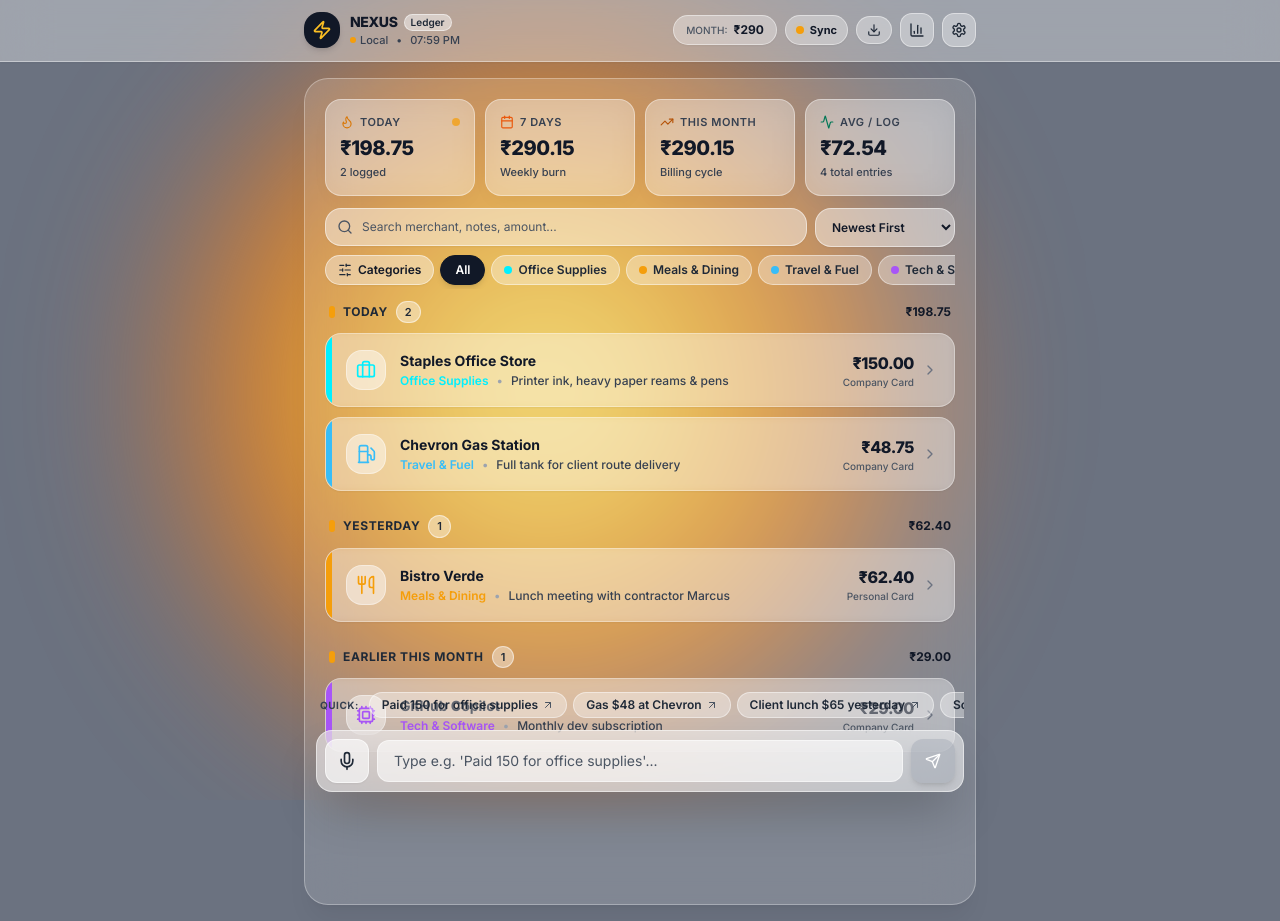
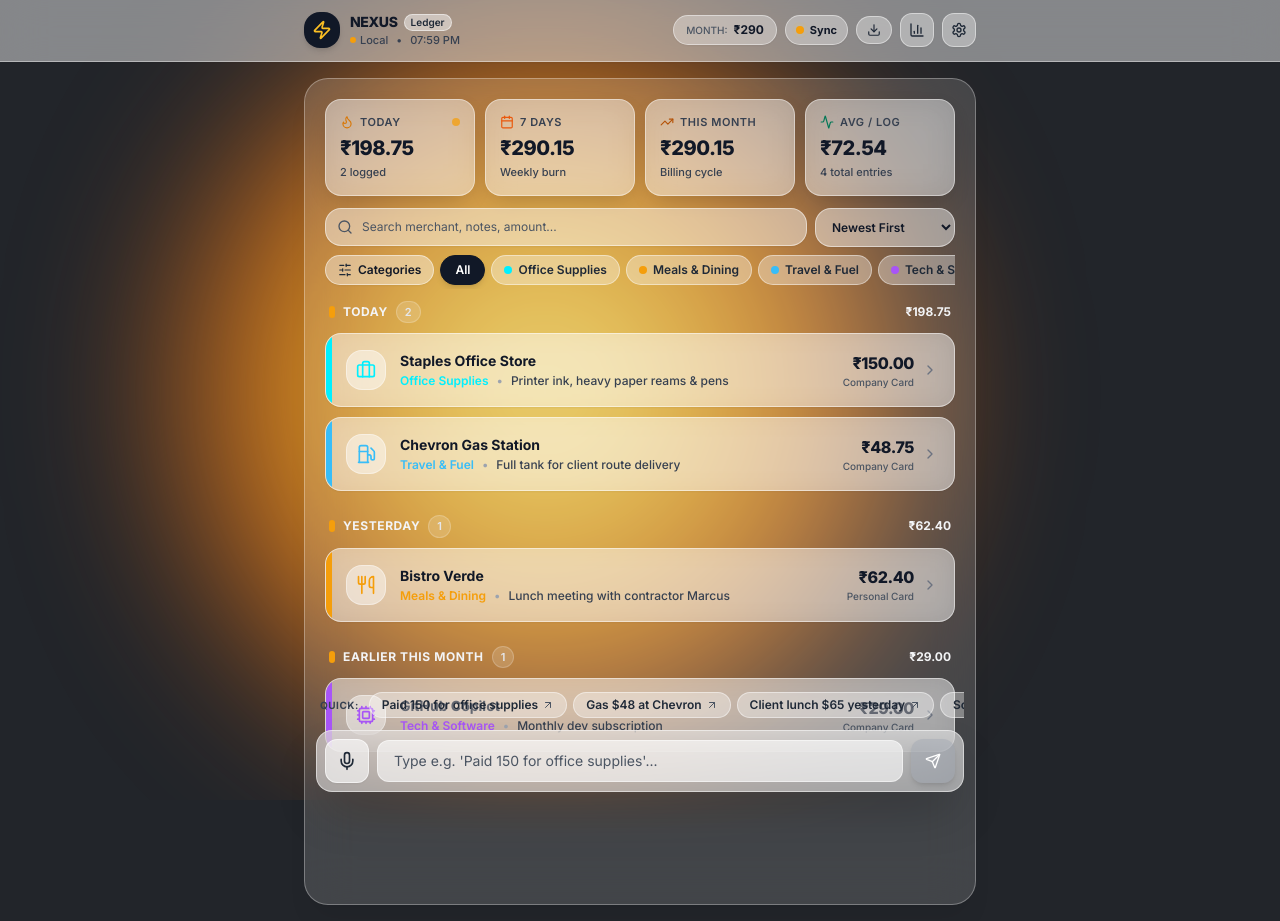
Before and after one commit to manojpolisetti22/nexus-ledger, a React (Vite) app: page / in a window 1280 px wide. Built offline with nearby package versions, Linux system fonts and the light colour scheme; no server answers.

Commit message:
style: darken background canvas to rich dark gray closer to black (#22252a)

```diff
--- a/index.html
+++ b/index.html
@@ -7,7 +7,7 @@
 
     <!-- PWA & Mobile Web App Meta -->
     <meta name="description" content="Clean glassmorphic expense ledger with intelligent natural language and voice logging" />
-    <meta name="theme-color" content="#6b7280" />
+    <meta name="theme-color" content="#22252a" />
     <meta name="apple-mobile-web-app-capable" content="yes" />
     <meta name="apple-mobile-web-app-status-bar-style" content="default" />
     <meta name="apple-mobile-web-app-title" content="NexusPay" />
@@ -24,7 +24,7 @@
     <link rel="preconnect" href="https://fonts.gstatic.com" crossorigin />
     <link href="https://fonts.googleapis.com/css2?family=Inter:wght@300;400;500;600;700;800;900&display=swap" rel="stylesheet" />
   </head>
-  <body class="bg-[#6b7280] text-gray-900 antialiased selection:bg-amber-400 selection:text-black overflow-x-hidden min-h-screen">
+  <body class="bg-[#22252a] text-gray-900 antialiased selection:bg-amber-400 selection:text-black overflow-x-hidden min-h-screen">
     <div id="root"></div>
     <script type="module" src="/src/main.jsx"></script>
     <script>
--- a/src/components/ExpenseList.jsx
+++ b/src/components/ExpenseList.jsx
@@ -110,14 +110,14 @@
         <div className="flex items-center justify-between px-1 mb-2.5">
           <div className="flex items-center space-x-2">
             <span className="w-1.5 h-3 rounded-full bg-amber-500" />
-            <h3 className="text-xs uppercase tracking-wider text-gray-800 font-bold">
+            <h3 className="text-xs uppercase tracking-wider text-gray-100 font-bold">
               {title}
             </h3>
-            <span className="text-[11px] font-semibold px-2 py-0.5 rounded-full bg-white/40 text-gray-800 border border-white/50">
+            <span className="text-[11px] font-semibold px-2 py-0.5 rounded-full bg-white/15 text-gray-200 border border-white/20">
               {count}
             </span>
           </div>
-          <span className="text-xs font-bold text-gray-900">
+          <span className="text-xs font-bold text-gray-100">
             {currency}{total.toFixed(2)}
           </span>
         </div>
@@ -132,7 +132,7 @@
               <div
                 key={exp.id}
                 onClick={() => handleItemClick(exp)}
-                className="bg-white/30 backdrop-blur-sm border border-white/35 rounded-2xl p-4 cursor-pointer relative overflow-hidden group hover:bg-white/45 transition-all duration-200 shadow-sm"
+                className="bg-white/45 backdrop-blur-md border border-white/50 rounded-2xl p-4 cursor-pointer relative overflow-hidden group hover:bg-white/60 transition-all duration-200 shadow-sm"
               >
                 {/* Subtle Left Category Accent Bar */}
                 <div
@@ -197,8 +197,8 @@
 
   if (expenses.length === 0) {
     return (
-      <div className="my-10 bg-white/35 backdrop-blur-md border border-white/40 rounded-3xl p-8 text-center shadow-sm">
-        <div className="w-12 h-12 rounded-2xl bg-white/50 border border-white/60 flex items-center justify-center mx-auto mb-3 text-gray-800 shadow-sm">
+      <div className="my-10 bg-white/45 backdrop-blur-md border border-white/50 rounded-3xl p-8 text-center shadow-sm">
+        <div className="w-12 h-12 rounded-2xl bg-white/60 border border-white/60 flex items-center justify-center mx-auto mb-3 text-gray-900 shadow-sm">
           <Inbox className="w-6 h-6" />
         </div>
         <h3 className="text-sm font-bold uppercase text-gray-900 tracking-wider">
--- a/src/components/Header.jsx
+++ b/src/components/Header.jsx
@@ -53,7 +53,7 @@
   };
 
   return (
-    <header className="sticky top-0 z-40 w-full bg-white/35 backdrop-blur-xl border-b border-white/40 px-4 pt-[calc(env(safe-area-inset-top,0px)+12px)] pb-3 shadow-sm">
+    <header className="sticky top-0 z-40 w-full bg-white/45 backdrop-blur-xl border-b border-white/40 px-4 pt-[calc(env(safe-area-inset-top,0px)+12px)] pb-3 shadow-sm">
       <div className="max-w-2xl mx-auto flex items-center justify-between">
 
         {/* Brand / Logo */}
--- a/src/index.css
+++ b/src/index.css
@@ -9,7 +9,7 @@
   }
 
   body {
-    background-color: #6b7280;
+    background-color: #22252a;
     color: #111827;
     font-family: 'Inter', system-ui, -apple-system, BlinkMacSystemFont, sans-serif;
     -webkit-tap-highlight-color: transparent;
@@ -39,13 +39,13 @@
   }
 }
 
-/* Dull Gray Base Canvas */
+/* Dark Gray Base Canvas */
 .nexus-sky-canvas {
   position: fixed;
   inset: 0;
   width: 100vw;
   height: 100dvh;
-  background-color: #6b7280; /* Dull, muted gray backdrop */
+  background-color: #22252a; /* Dark gray closer to black backdrop */
   overflow: hidden;
   z-index: -10;
   pointer-events: none; /* Ensures background NEVER blocks clicks */
@@ -68,7 +68,7 @@
     rgba(254, 240, 138, 0.95) 0%,   /* Bright warm yellow core */
     rgba(251, 191, 36, 0.85) 30%,   /* Golden amber */
     rgba(249, 115, 22, 0.70) 60%,   /* Deep warm orange */
-    rgba(107, 114, 128, 0) 100%     /* Seamless fade into dull gray */
+    rgba(34, 37, 42, 0) 100%        /* Seamless fade into dark gray */
   );
   filter: blur(80px);
   -webkit-filter: blur(80px);
@@ -94,38 +94,38 @@
   height: 5px;
 }
 ::-webkit-scrollbar-track {
-  background: rgba(107, 114, 128, 0.15);
+  background: rgba(34, 37, 42, 0.3);
 }
 ::-webkit-scrollbar-thumb {
-  background: rgba(17, 24, 39, 0.25);
+  background: rgba(255, 255, 255, 0.25);
   border-radius: 9999px;
 }
 ::-webkit-scrollbar-thumb:hover {
-  background: rgba(17, 24, 39, 0.45);
+  background: rgba(255, 255, 255, 0.45);
 }
 
 /* Clean Modern Glassmorphism System */
 .glass-panel {
-  background: rgba(255, 255, 255, 0.35);
+  background: rgba(255, 255, 255, 0.45);
   backdrop-filter: blur(16px);
   -webkit-backdrop-filter: blur(16px);
-  border: 1px solid rgba(255, 255, 255, 0.4);
-  box-shadow: 0 10px 30px -10px rgba(0, 0, 0, 0.06);
+  border: 1px solid rgba(255, 255, 255, 0.45);
+  box-shadow: 0 10px 30px -10px rgba(0, 0, 0, 0.25);
 }
 
 .glass-panel-interactive {
-  background: rgba(255, 255, 255, 0.32);
+  background: rgba(255, 255, 255, 0.42);
   backdrop-filter: blur(16px);
   -webkit-backdrop-filter: blur(16px);
-  border: 1px solid rgba(255, 255, 255, 0.4);
-  box-shadow: 0 8px 24px -8px rgba(0, 0, 0, 0.05);
+  border: 1px solid rgba(255, 255, 255, 0.45);
+  box-shadow: 0 8px 24px -8px rgba(0, 0, 0, 0.2);
   transition: all 0.2s cubic-bezier(0.16, 1, 0.3, 1);
 }
 
 .glass-panel-interactive:hover {
-  background: rgba(255, 255, 255, 0.48);
-  border-color: rgba(255, 255, 255, 0.6);
-  box-shadow: 0 12px 28px -6px rgba(0, 0, 0, 0.08);
+  background: rgba(255, 255, 255, 0.58);
+  border-color: rgba(255, 255, 255, 0.65);
+  box-shadow: 0 12px 28px -6px rgba(0, 0, 0, 0.3);
 }
 
 .glass-panel-interactive:active {
@@ -133,11 +133,11 @@
 }
 
 .glass-modal {
-  background: rgba(255, 255, 255, 0.82);
+  background: rgba(255, 255, 255, 0.88);
   backdrop-filter: blur(24px);
   -webkit-backdrop-filter: blur(24px);
-  border: 1px solid rgba(255, 255, 255, 0.6);
-  box-shadow: 0 25px 50px -12px rgba(0, 0, 0, 0.18);
+  border: 1px solid rgba(255, 255, 255, 0.65);
+  box-shadow: 0 25px 50px -12px rgba(0, 0, 0, 0.35);
 }
 
 /* Dynamic Sound Wave Bars for Voice Dictation */
```
